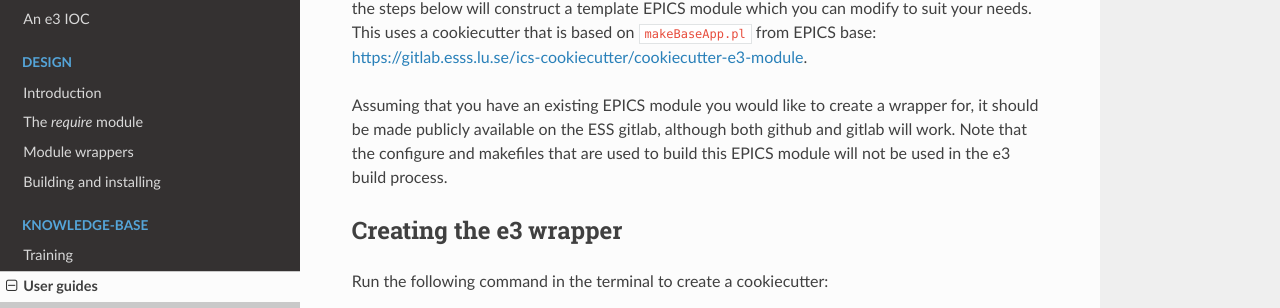
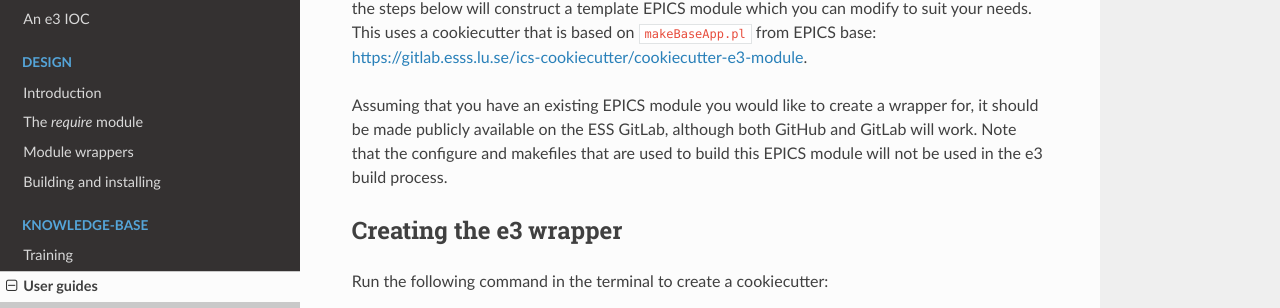
Before and after one commit to ttkorhonen/e3pages, a Sphinx documentation site: the page built from docs/kb/guide/articles/4_cookiecutter_module.md, in a window 1280 px wide and 900 px high, scrolled down 643 px. Shown: the part 162-470 px from the top of the window. Built offline with Sphinx 7.4.7 and the Read the Docs theme 2.0.0, drawn with Linux system fonts in a browser that asks for light colours.

Commit message:
consistent capitalisation of GitHub and GitLab

```diff
--- a/docs/kb/guide/articles/4_cookiecutter_module.md
+++ b/docs/kb/guide/articles/4_cookiecutter_module.md
@@ -26,7 +26,7 @@
 
 This step is not technically a prerequisite; if you do not have an EPICS module built already, then the steps below will construct a template EPICS module which you can modify to suit your needs. This uses a cookiecutter that is based on `makeBaseApp.pl` from EPICS base: <https://gitlab.esss.lu.se/ics-cookiecutter/cookiecutter-e3-module>.
 
-Assuming that you have an existing EPICS module you would like to create a wrapper for, it should be made publicly available on the ESS gitlab, although both github and gitlab will work. Note that the configure and makefiles that are used to build this EPICS module will not be used in the e3 build process.
+Assuming that you have an existing EPICS module you would like to create a wrapper for, it should be made publicly available on the ESS GitLab, although both GitHub and GitLab will work. Note that the configure and makefiles that are used to build this EPICS module will not be used in the e3 build process.
 
 ## Creating the e3 wrapper
 
```
